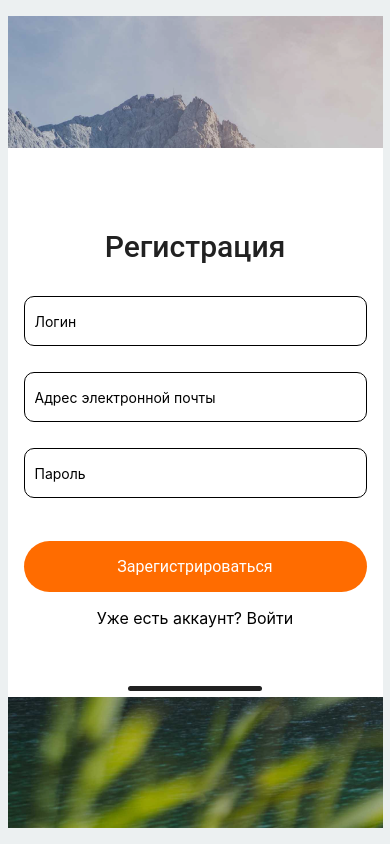
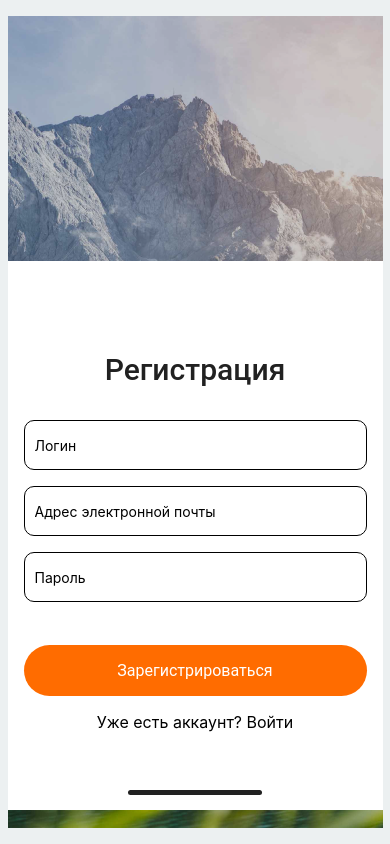
Before and after one commit to VladymyrBolgov/React-Native-project, a React Native app in the folder projectReactNative/: screen / in a window 390 px wide. Built offline with nearby package versions, Linux system fonts and the light colour scheme.

Commit message:
правки

```diff
--- a/projectReactNative/App.js
+++ b/projectReactNative/App.js
@@ -1,7 +1,6 @@
 import React, { useState } from "react";
 import {
   StyleSheet,
-  // Image,
   ImageBackground,
   View,
   Text,
@@ -35,10 +34,8 @@ export default function App() {
         <ImageBackground
           style={styles.image}
           source={require('./staticImages/Photo BG.png')}>
-        {/* <Image
-          style={styles.image}
-          source={require('./staticImages/Photo BG.png')} /> */}
-          </ImageBackground>
+          {/* </ImageBackground> */}
+
         <View style={styles.box}>
           <KeyboardAvoidingView
             behavior={Platform.OS == "ios" ? "padding" : "height"}
@@ -73,7 +70,8 @@ export default function App() {
               <View style={styles.line}></View>
           </KeyboardAvoidingView>
         </View>
-      {/* </ImageBackground> */}
+
+      </ImageBackground>
       </View>
     </TouchableWithoutFeedback>
   );
@@ -85,6 +83,7 @@ const styles = StyleSheet.create({
     alignItems: "center",
     justifyContent: "center",
     backgroundColor: "#ecf0f1",
+
   },
   image: {
     width: 375,
@@ -92,6 +91,7 @@ const styles = StyleSheet.create({
   },
 
   box: {
+
     position: "absolute",
     alignItems: "center",
     justifyContent: "center",
@@ -99,13 +99,12 @@ const styles = StyleSheet.create({
 
     width: 375,
     height: 549,
-
-
+    marginTop: 245,
   },
 
   h1: {
     marginTop: 92,
-    marginBottom: 16,
+    marginBottom: 33,
     fontFamily: 'Roboto',
     fontStyle: 'normal',
     fontWeight: '500',
@@ -122,22 +121,23 @@ const styles = StyleSheet.create({
     padding: 10,
     borderWidth: 1,
     borderColor: "black",
-    marginBottom: 10,
+    marginBottom: 16,
     borderRadius: 10,
-    marginTop: 16,
   },
 
   title: {
     marginTop: 16,
     fontSize: 16,
     textAlign: "center",
+
   },
   button: {
     alignItems: "center",
     padding: 16,
-    marginTop: 33,
+    marginTop: 27, // костыль
     backgroundColor: "#FF6C00",
     borderRadius: 100,
+
   },
   buttonText: {
     fontFamily: 'Roboto',
```
